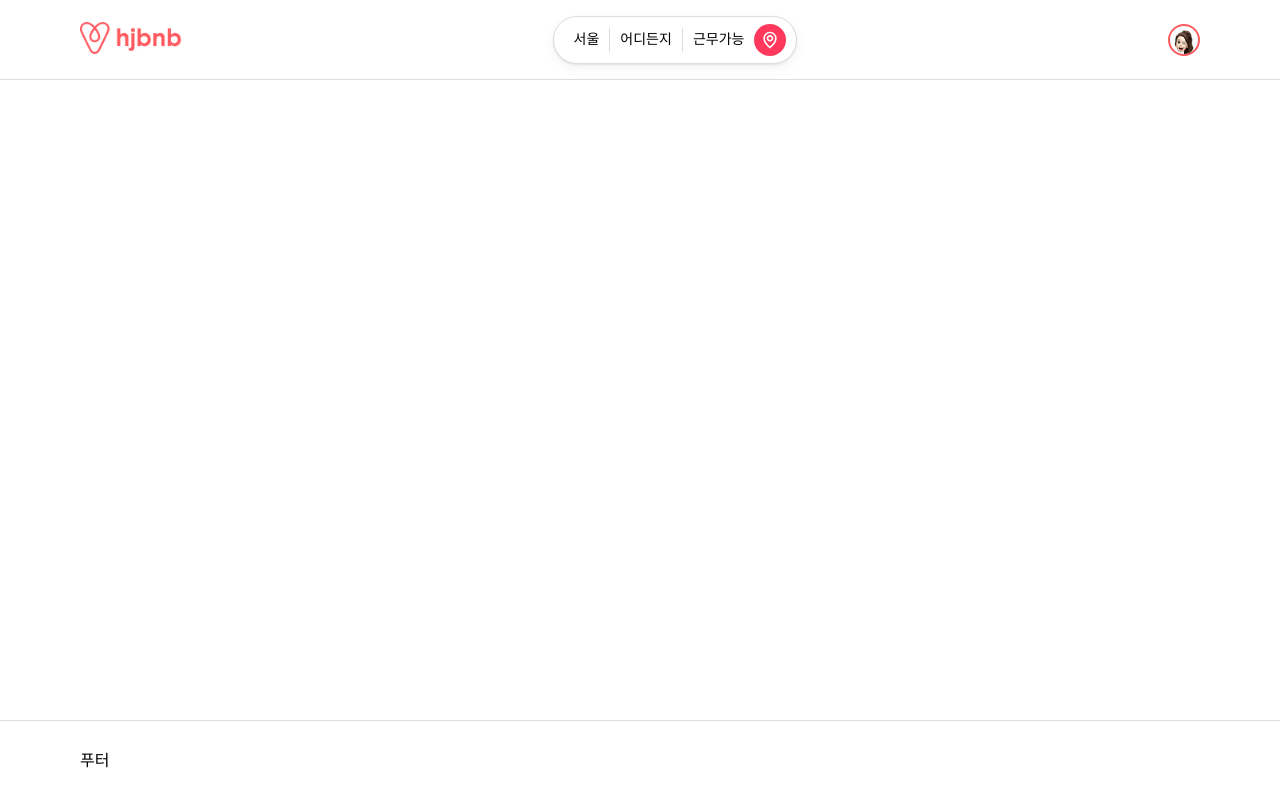
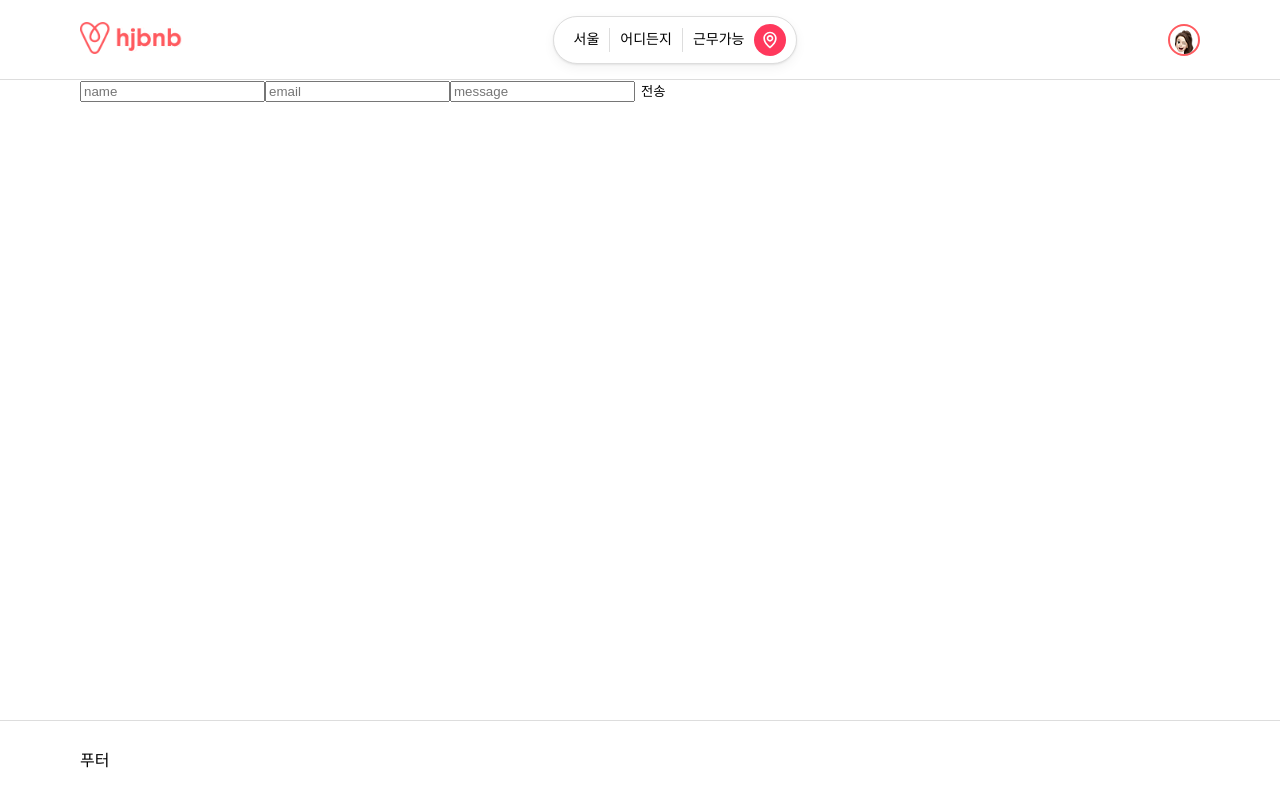
Before and after one commit to hjk810003/hj_bnb, a React (Create React App) app: page /form in a window 1280 px wide. Built offline with nearby package versions, Linux system fonts and the light colour scheme.

Commit message:
form 추가

```diff
--- a/package.json
+++ b/package.json
@@ -6,6 +6,7 @@
     "@testing-library/jest-dom": "^5.16.5",
     "@testing-library/react": "^13.4.0",
     "@testing-library/user-event": "^13.5.0",
+    "axios": "^1.4.0",
     "react": "^18.2.0",
     "react-dom": "^18.2.0",
     "react-icons": "^4.8.0",
--- a/src/App.js
+++ b/src/App.js
@@ -1,6 +1,7 @@
 import { Routes, Route } from "react-router-dom";
 import Layout from "./components/Layout";
 import { Home, Profile } from "./pages";
+import Form from "./components/Form";
 import GlobalStyle from "./styles/GlobalStyle";
 
 function App() {
@@ -11,6 +12,7 @@ function App() {
         <Routes>
           <Route path="/" element={<Home />}></Route>
           <Route path="/profile" element={<Profile />}></Route>
+          <Route path="/form" element={<Form />}></Route>
         </Routes>
       </Layout>
     </>
--- /dev/null
+++ b/src/components/Form/index.js
@@ -0,0 +1,80 @@
+import axios from 'axios';
+import { useState } from 'react';
+
+function Form() {
+	const [isLoading, setIsLoading] = useState(false);
+	// 인풋 데이터를 담을 state 생성
+	const [values, setValues] = useState({
+		name: '',
+		email: '',
+		message: '',
+	});
+
+	const { name, email, message } = values;
+
+	// 인풋 change 이벤트
+	const onChange = (e) => {
+		const { name, value } = e.target;
+		setValues({
+			...values,
+			[name]: value,
+		});
+	};
+
+	// 폼 전송(submit) 이벤트
+	const onSubmit = async (e) => {
+		e.preventDefault();
+
+		setIsLoading(true);
+		// javascript FormData
+		// https://ko.javascript.info/formdata
+		const formData = new FormData();
+
+		formData.append('name', name);
+		formData.append('email', email);
+		formData.append('message', message);
+
+		try {
+			await axios.post(
+				'https://script.google.com/macros/s/AKfycbz1N3l5R-EXwnXhL9tqJ6xocjIMw-ewBymcyEy2pfKEn6nVA8shzldWYUL9J13RA0jQpw/exec',
+				formData,
+			);
+			setIsLoading(false);
+			console.log('성공!', values);
+		} catch (e) {
+			setIsLoading(false);
+			console.error(e);
+		}
+	};
+
+	if (isLoading) return <span>로딩중!!</span>;
+
+	return (
+		<form onSubmit={onSubmit}>
+			<input
+				type='text'
+				value={name}
+				name='name'
+				placeholder='name'
+				onChange={onChange}
+			/>
+			<input
+				type='text'
+				value={email}
+				onChange={onChange}
+				name='email'
+				placeholder='email'
+			/>
+			<input
+				type='text'
+				value={message}
+				onChange={onChange}
+				name='message'
+				placeholder='message'
+			/>
+			<button type='submit'>전송</button>
+		</form>
+	);
+}
+
+export default Form;
--- a/src/components/Tab/styled.js
+++ b/src/components/Tab/styled.js
@@ -43,6 +43,7 @@ export const TabItem = styled(SwiperSlide)`
   font-size: 14px;
   color: #ddd;
   transition: all 0.2s ease;
+  cursor: pointer;
   @media only screen and (max-width: 359px) {
     margin-right: 15px !important;
     font-size: 12px;
```
Also changed, not shown: src/components/Form/styled.js (added), 1 other file (tests, documents, lock files or other folders).
